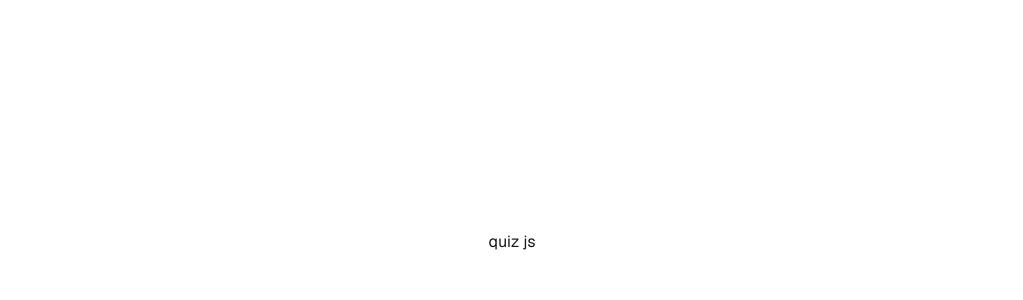
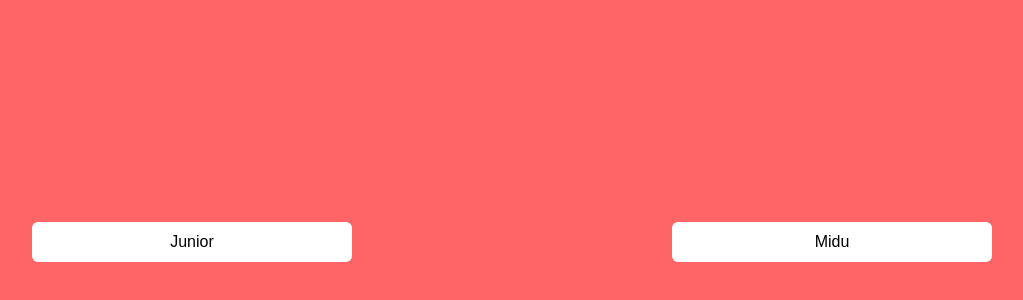
Before and after one commit to gerardocrr/quiz-js, a Next.js app: page / in a window 1280 px wide. Shown: the part 158-458 px from the top of the page, without its empty margins (128-1151 px from the left). Built offline with nearby package versions, Linux system fonts and the light colour scheme.

Commit message:
refactor Home component layout and update styling

```diff
--- a/app/page.tsx
+++ b/app/page.tsx
@@ -1,8 +1,25 @@
+import Link from "next/link";
+
 export default function Home() {
   return (
-    <div className="grid grid-rows-[20px_1fr_20px] items-center justify-items-center min-h-screen p-8 pb-20 gap-16 sm:p-20 font-[family-name:var(--font-geist-sans)]">
-      <main className="flex flex-col gap-[32px] row-start-2 items-center sm:items-start">
-        quiz js
+    <div className="flex items-center justify-center bg-red-400 h-dvh">
+      <main className="flex w-full">
+        <div className="w-full flex justify-center">
+          <Link
+            className="bg-white text-black p-2 rounded-md hover:bg-slate-200 flex justify-center w-1/2"
+            href={"/junior"}
+          >
+            Junior
+          </Link>
+        </div>
+        <div className="w-full flex justify-center">
+          <Link
+            className="bg-white text-black p-2 rounded-md hover:bg-slate-200 flex justify-center w-1/2"
+            href={"/midu"}
+          >
+            Midu
+          </Link>
+        </div>
       </main>
     </div>
   );
```
